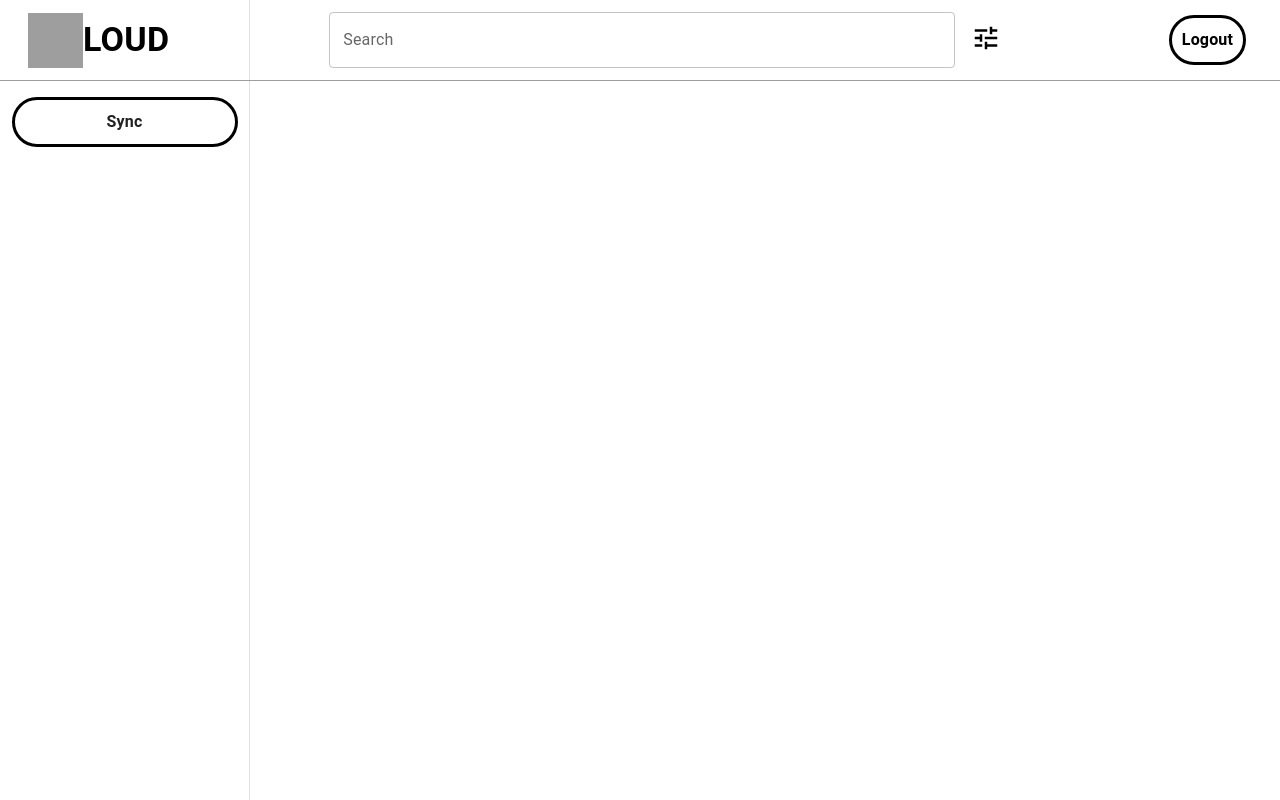
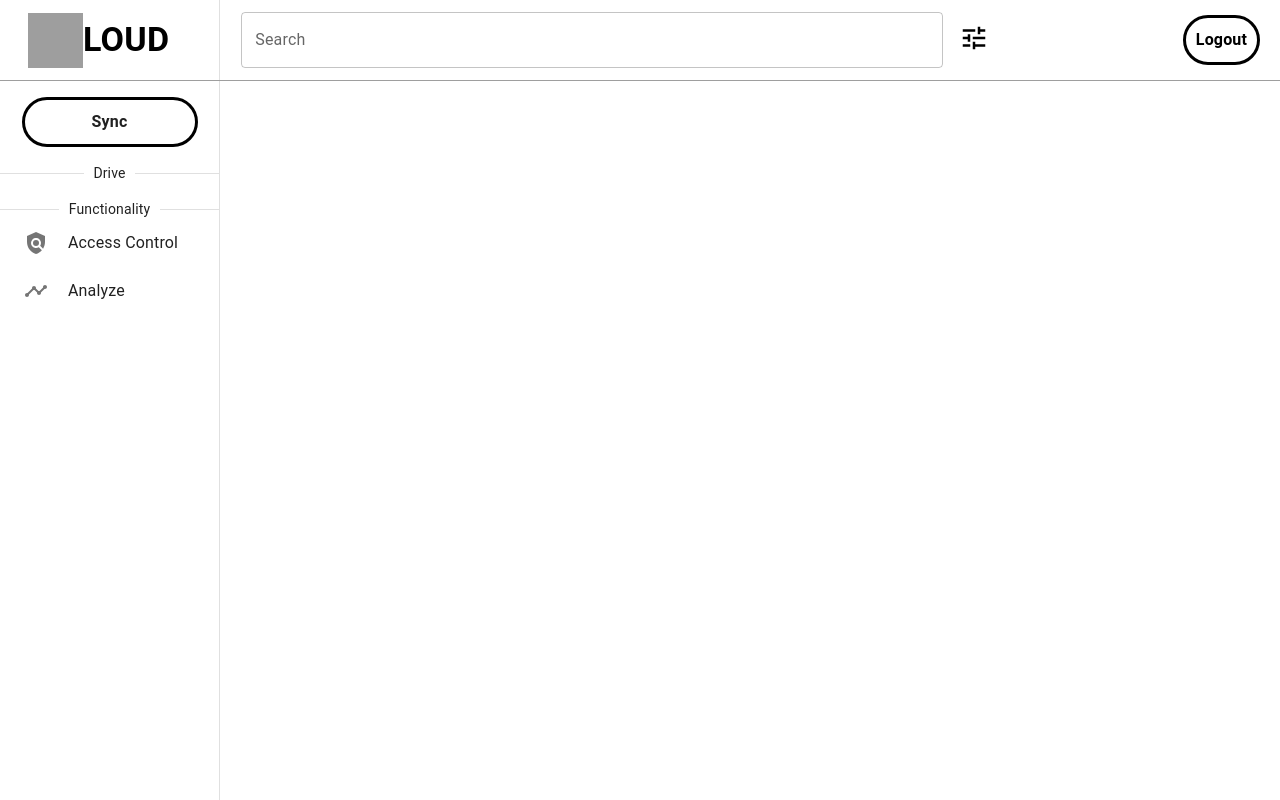
Before and after one commit to Benniei/CDSM, a React (Create React App) app in the folder client/: page /dashboard in a window 1280 px wide. Built offline with nearby package versions, Linux system fonts and the light colour scheme; grey boxes are pictures that could not be loaded.

Commit message:
Move Drawers to a new Drawer Content Component

```diff
--- a/client/src/components/Dashboard/AppBanner.js
+++ b/client/src/components/Dashboard/AppBanner.js
@@ -23,7 +23,8 @@ export default function AppBanner() {
                     <strong> LOUD </strong>
                 </Typography>
 
-                <Grid container spacing={2} ml={18} alignItems="center" justifyContent="center">
+                {/** Search Bar */}
+                <Grid container spacing={2} ml={7} alignItems="center" justifyContent="center">
                     <Grid item xs={9}>
                         <TextField
                             id="search"
@@ -46,7 +47,7 @@ export default function AppBanner() {
                     button
                     className="black-button"
                     onClick={event => window.location.href='http://localhost:3000'}
-                    mr={-30}>
+                    mr={-28}>
                     {/** Add Logo? */}
                     <center>
                         <Typography display="inline"> <strong> Logout </strong> </Typography>
--- /dev/null
+++ b/client/src/components/Dashboard/DrawerContent.js
@@ -0,0 +1,66 @@
+// Imports from Material-UI
+import { styled } from '@mui/material/styles';
+import Box from '@mui/material/Box';
+import Divider from '@mui/material/Divider';
+import Typography from '@mui/material/Typography';
+import List from '@mui/material/List';
+import ListItem from '@mui/material/ListItem';
+import ListItemButton from '@mui/material/ListItemButton';
+import ListItemIcon from '@mui/material/ListItemIcon';
+import ListItemText from '@mui/material/ListItemText';
+import TimelineIcon from '@mui/icons-material/Timeline';
+import PolicyIcon from '@mui/icons-material/Policy';
+
+const Root = styled('div')(({ theme }) => ({
+    width: '100%',
+    ...theme.typography.body2,
+    '& > :not(style) + :not(style)': {
+      marginTop: theme.spacing(2),
+    },
+  }));
+
+function DrawerContent(){
+
+    return(
+        <Root>
+                <center>
+                    <Box
+                        button
+                        className="black-button"
+                        onClick={event => console.log("click")}
+                        sx={{width: 150}}
+                        mt={2}
+                        mb={2}
+                        >
+                        {/** Add Logo? */}
+                        <center>
+                            <Typography display="inline"> <strong> Sync </strong> </Typography>
+                        </center>
+                    </Box>
+                </center>
+                <Divider> Drive </Divider>
+                <Divider sx={{mb: -3}}> Functionality </Divider>
+                <List mt={-15}>
+                    <ListItem key='analyze' disablePadding>
+                            <ListItemButton>
+                                <ListItemIcon sx={{ml: 1}}>
+                                    <PolicyIcon />
+                                </ListItemIcon>
+                                <ListItemText primary='Access Control' sx={{ml: -1.5}} />
+                            </ListItemButton>
+                    </ListItem>
+                    <ListItem key='analyze' disablePadding>
+                        <ListItemButton>
+                            <ListItemIcon sx={{ml: 1}}>
+                                <TimelineIcon />
+                            </ListItemIcon>
+                            <ListItemText primary='Analyze' sx={{ml: -1.5}} />
+                        </ListItemButton>
+                    </ListItem>
+                </List>
+
+            </Root>
+    );
+}
+
+export default DrawerContent;
--- a/client/src/components/Dashboard/index.js
+++ b/client/src/components/Dashboard/index.js
@@ -1,15 +1,13 @@
 // Local imports
-
+import AppBanner from './AppBanner';
+import DrawerContent from './DrawerContent';
 
 // Imports from Material-UI
 import Box from '@mui/material/Box';
-import AppBanner from './AppBanner';
 import Drawer from '@mui/material/Drawer';
-import Divider from '@mui/material/Divider';
 import Toolbar from '@mui/material/Toolbar';
-import Typography from '@mui/material/Typography'
 
-const drawerWidth = 250;
+const drawerWidth = 220;
 
 function Dashboard() {
     return (
@@ -25,21 +23,7 @@ function Dashboard() {
                 }}
             >
                 <Toolbar sx={{height: 80, borderBottom:1, borderColor: 'grey.500'}}/>
-                <center>
-                    <Box
-                        button
-                        className="black-button"
-                        onClick={event => console.log("click")}
-                        sx={{width: 200}}
-                        mt={2}
-                        mb={2}
-                        >
-                        {/** Add Logo? */}
-                        <center>
-                            <Typography display="inline"> <strong> Sync </strong> </Typography>
-                        </center>
-                    </Box>
-                </center>
+                <DrawerContent />
             </Drawer>
         </Box>
     );
```
